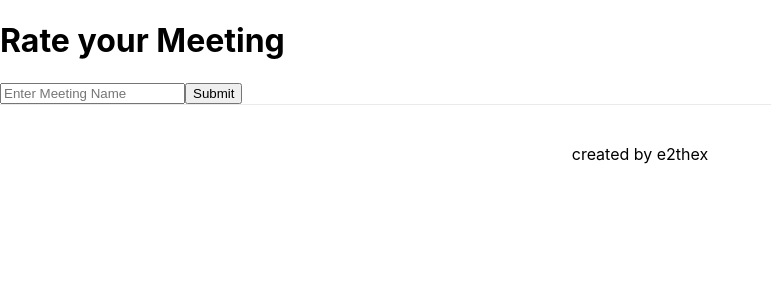
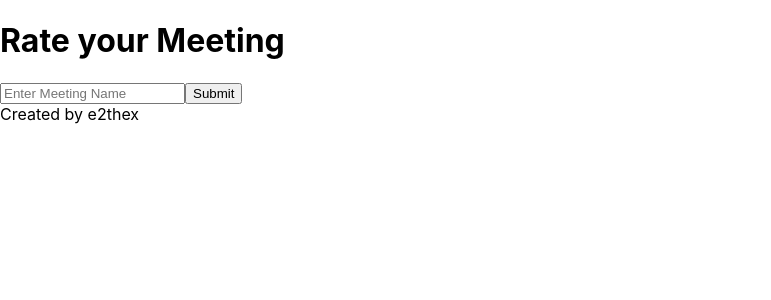
Before and after one commit to e2thex/ratethisfor.me, a Next.js app: page / in a window 1280 px wide. Shown: the top 300 px of the page, without its empty margins (0-771 px from the left). Built offline with nearby package versions, Linux system fonts and the light colour scheme.

Commit message:
change the way we set the values for the table to use state as well as adding a link to e2thex in the footer

```diff
--- a/components/Scoring.tsx
+++ b/components/Scoring.tsx
@@ -78,7 +78,10 @@ const markdownResults = (data:SubjectNode<StoreNode>) => {
 }
 const ResultRow = (props:{data:PredicateNode<StoreNode>, removeItem:() => void}) => {
 	const {data, removeItem } = props;
-	const { name, score, reason } = data.value(1);
+	const name = useNode(data.s('name'));
+	const score = useNode(data.s('score'));
+	const reason = useNode(data.s('reason'));
+
 	return (
 	  <tr className="border-t">
 	    <td className="p-2 text-center">{name}</td>
@@ -172,7 +175,7 @@ const MeetingAppInner = (props:{userId:string}) => {
 		<>
 		  <div className='w-2/3 text-center mx-auto my-12'>Please rate the meeting using the form below. <div className='italic font-light'>The data is only used for the purposes of rating a single meeting and is not saved.</div></div>
 			<UserForm currentNode={currentScoreNode} />
-	    { name ? <><h2 className='mx-auto w-50 text-3xl text-center font-bold my-12'>Results <CopyIcon className='cursor-pointer inline' onClick={e => copy('results')}/><MdIcon className='cursor-pointer inline w-8' onClick={e => {copyToClipBoard(markdownResults(scoresNode)); 	toast.success('Copy Result table to Clipboard as Markdown',{autoClose: 2000, hideProgressBar: true})}} />
+	    { name ? <><h2 className='mx-auto w-50 text-3xl text-center font-bold my-12'>Results <span title='Copy Results to clipboard'><CopyIcon className='cursor-pointer inline' onClick={e => copy('results')}/></span><span title='Copy Results to clipboard as Markdown'><MdIcon className='cursor-pointer inline w-8' onClick={e => {copyToClipBoard(markdownResults(scoresNode)); 	toast.success('Copy Result table to Clipboard as Markdown',{autoClose: 2000, hideProgressBar: true})}} /></span>
 			</h2><Results data={scores} deleteItem={deleteItem} /> <Summary data={scores} /></> : <></> }
 
     </>
--- a/pages/index.tsx
+++ b/pages/index.tsx
@@ -36,8 +36,8 @@ const Home: NextPage = () => {
       </main>
       <ToastContainer />
 
-      <footer className={styles.footer}>
-        created by e2thex
+      <footer className="text-center">
+        Created by <a href="http://www.e2thex.org">e2thex</a>
       </footer>
     </div>
   )
```
